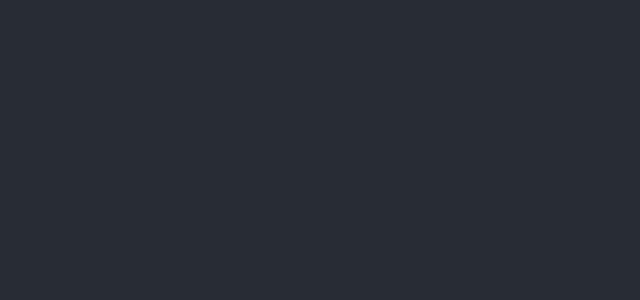
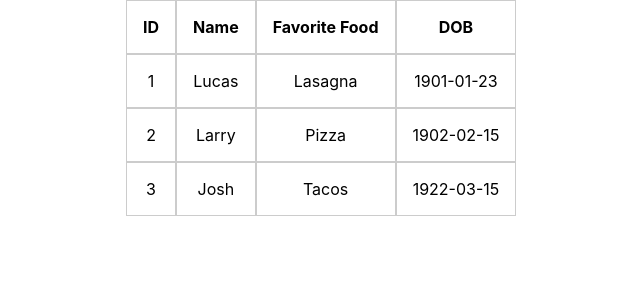
Before and after one commit to AlexanderAlatorreGovea/react-exercises, a React (Create React App) app: page / in a window 1280 px wide. Shown: the top 300 px of the page, without its empty margins (314-954 px from the left). Built offline with nearby package versions, Linux system fonts and the light colour scheme.

Commit message:
added table

```diff
--- a/src/App.js
+++ b/src/App.js
@@ -1,11 +1,29 @@
 import "./App.css";
+import mockData from "./mockData";
 
-function App() {
+const App = () => {
   return (
     <div className="App">
-      <header className="App-header"></header>
+      <div className="table">
+        <thead>
+          <th>ID</th>
+          <th>Name</th>
+          <th>Favorite Food</th>
+          <th>DOB</th>
+        </thead>
+        <tbody>
+          {mockData.map(({ id, name, favoriteFood, dateOfBirth }) => (
+            <tr>
+              <td>{id}</td>
+              <td>{name}</td>
+              <td>{favoriteFood}</td>
+              <td>{dateOfBirth}</td>
+            </tr>
+          ))}
+        </tbody>
+      </div>
     </div>
   );
-}
+};
 
 export default App;
--- a/src/index.css
+++ b/src/index.css
@@ -1,13 +1,29 @@
 body {
   margin: 0;
-  font-family: -apple-system, BlinkMacSystemFont, 'Segoe UI', 'Roboto', 'Oxygen',
-    'Ubuntu', 'Cantarell', 'Fira Sans', 'Droid Sans', 'Helvetica Neue',
+  font-family: -apple-system, BlinkMacSystemFont, "Segoe UI", "Roboto", "Oxygen",
+    "Ubuntu", "Cantarell", "Fira Sans", "Droid Sans", "Helvetica Neue",
     sans-serif;
   -webkit-font-smoothing: antialiased;
   -moz-osx-font-smoothing: grayscale;
 }
 
 code {
-  font-family: source-code-pro, Menlo, Monaco, Consolas, 'Courier New',
+  font-family: source-code-pro, Menlo, Monaco, Consolas, "Courier New",
     monospace;
 }
+
+.table {
+  margin: 0 auto;
+  width: 400px;
+}
+
+table {
+  font-size: 32px;
+  border-collapse: collapse;
+  padding: 1rem;
+}
+
+td, th {
+  border: 1px solid #ccc;
+  padding: 1rem;
+}
--- /dev/null
+++ b/src/mockData.js
@@ -0,0 +1,21 @@
+// eslint-disable-next-line import/no-anonymous-default-export
+export default [
+  {
+    id: "1",
+    name: "Lucas",
+    favoriteFood: "Lasagna",
+    dateOfBirth: "1901-01-23",
+  },
+  {
+    id: "2",
+    name: "Larry",
+    favoriteFood: "Pizza",
+    dateOfBirth: "1902-02-15",
+  },
+  {
+    id: "3",
+    name: "Josh",
+    favoriteFood: "Tacos",
+    dateOfBirth: "1922-03-15",
+  },
+];
```
